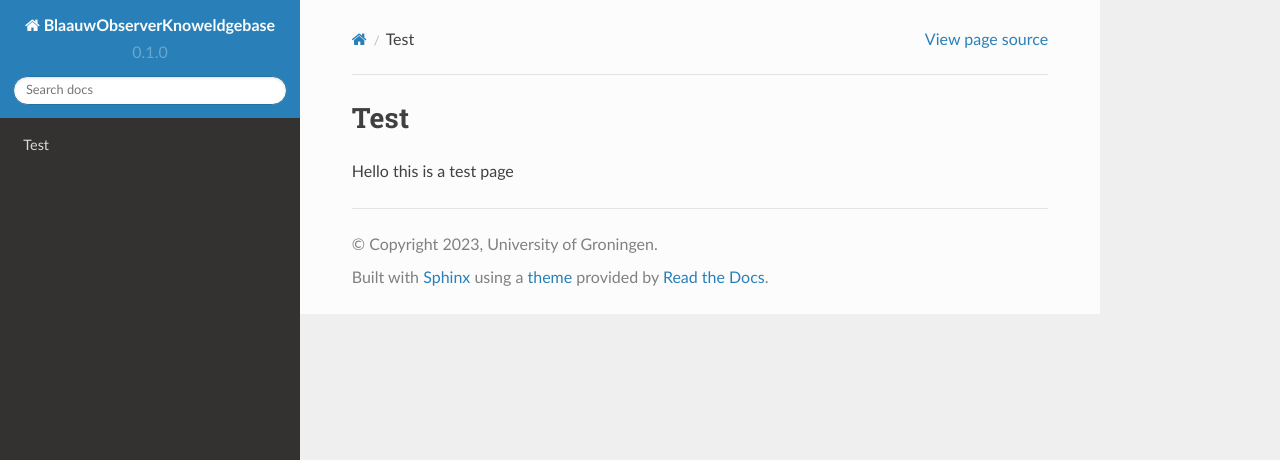
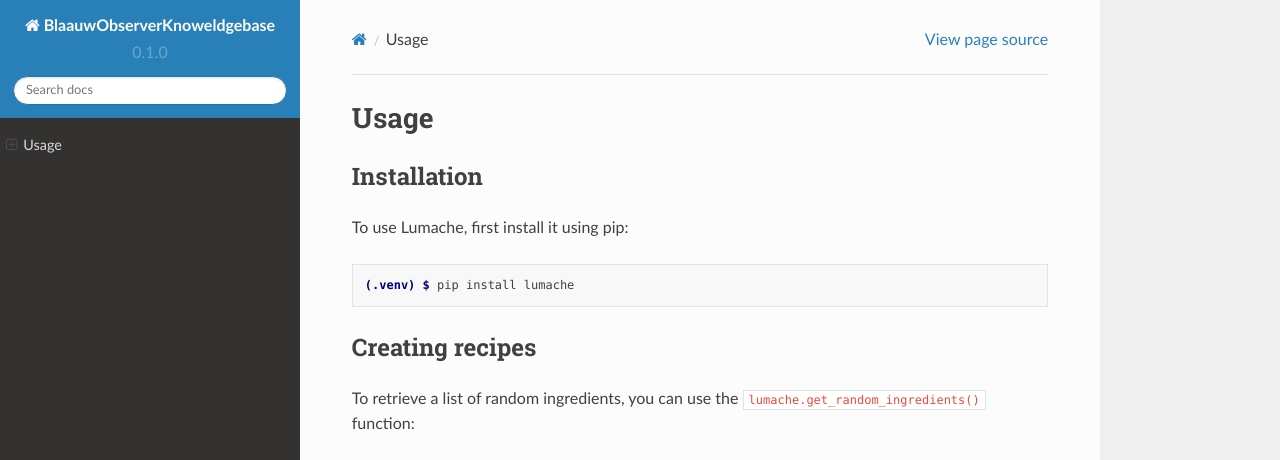
Before and after one commit to harshdmdm/knowledgebase, a Sphinx documentation site: the page built from docs/source/test.rst, in a window 1280 px wide and 1036 px high. Shown: the top 460 px of the window. Built offline with Sphinx 7.4.7 and the Read the Docs theme 2.0.0, drawn with Linux system fonts in a browser that asks for light colours; some of the changed text lies outside the part shown; grey boxes are pictures that could not be loaded.

Commit message:
Update test.rst

```diff
--- a/docs/source/test.rst
+++ b/docs/source/test.rst
@@ -1,6 +1,33 @@
-.. _home-test:
+Usage
+=====
 
-Test
-====
+.. _installation:
 
-Hello this is a test page
+Installation
+------------
+
+To use Lumache, first install it using pip:
+
+.. code-block:: console
+
+   (.venv) $ pip install lumache
+
+Creating recipes
+----------------
+
+To retrieve a list of random ingredients,
+you can use the ``lumache.get_random_ingredients()`` function:
+
+.. autofunction:: lumache.get_random_ingredients
+
+The ``kind`` parameter should be either ``"meat"``, ``"fish"``,
+or ``"veggies"``. Otherwise, :py:func:`lumache.get_random_ingredients`
+will raise an exception.
+
+.. autoexception:: lumache.InvalidKindError
+
+For example:
+
+>>> import lumache
+>>> lumache.get_random_ingredients()
+['shells', 'gorgonzola', 'parsley']
```
